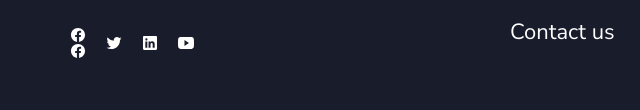
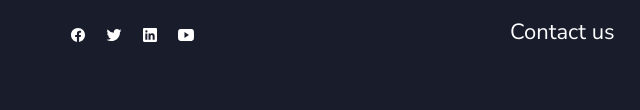
Before and after one commit to leonardojulius/homeverse, a plain HTML site: page index.html in a window 1280 px wide. Shown: the part 5992-6102 px from the top of the page, 0-640 px from the left. Drawn offline with nearby package versions, Linux system fonts and the light colour scheme.

Commit message:
remove double social fb icon

```diff
--- a/index.html
+++ b/index.html
@@ -1291,10 +1291,11 @@
             <ul class="social-list">
 
               <li>
+
+                <a href="#" class="social-link">
                 <ion-icon name="logo-facebook"></ion-icon>
-                <a href="#" class="social-link">
-                  <ion-icon name="logo-facebook"></ion-icon>
                 </a>
+
               </li>
 
                <li>
```
